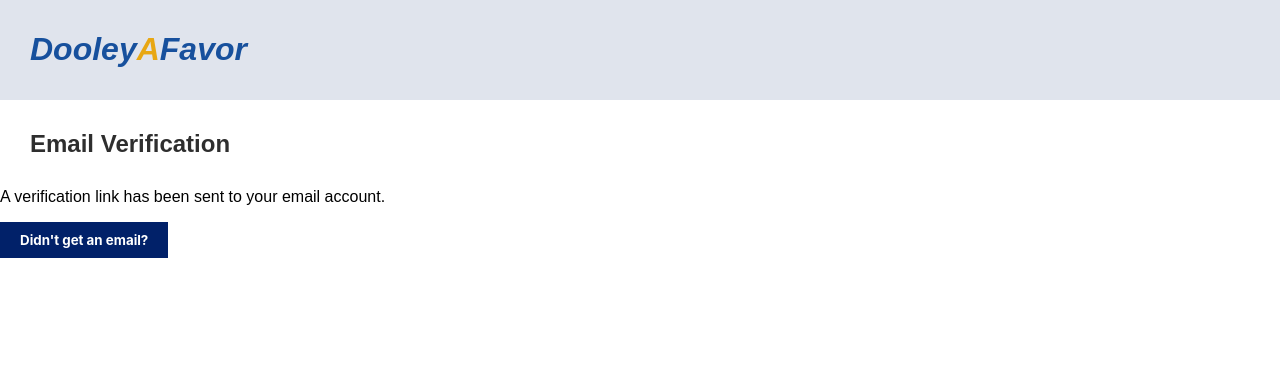
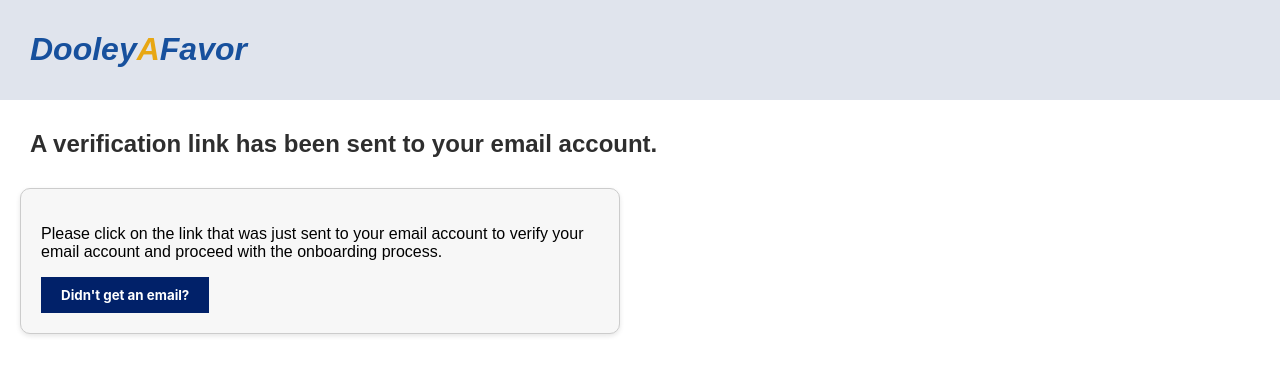
Before and after one commit to Jared-Watson1/CS370, a Flask app: template frontend/templates/emailVerification.html in a window 1280 px wide. Shown: the top 375 px of the page. Run offline with Flask 3, Linux system fonts and the light colour scheme; the template is opened without the code that fills it, so the values that code supplies are empty; some libraries are stand-ins or nearby versions.

Commit message:
styling
styling emailvrf

```diff
--- a/frontend/static/styles.css
+++ b/frontend/static/styles.css
@@ -235,6 +235,18 @@ form {
   font-size: 14px;
 }
 
+.email-verification {
+  text-align: left;
+  margin-left: 20px;
+  margin-top: 20px;
+  max-width: 600px;
+  background-color: #f7f7f7;
+  padding: 20px;
+  box-shadow: 0 2px 5px rgba(0, 0, 0, 0.1);
+  border: 1px solid #ccc;
+  border-radius: 10px;
+}
+
 label {
   display: block;
   margin-bottom: 5px;
--- a/frontend/templates/emailVerification.html
+++ b/frontend/templates/emailVerification.html
@@ -8,10 +8,12 @@
     <div class="header-container">
         <h1><span class="blue">Dooley</span><span class="yellow">A</span><span class="blue">Favor</span></h1>
     </div>
+    <h2>A verification link has been sent to your email account.</h2>
 
-    <div class="email_verification">
-        <h2>Email Verification</h2>
-        <p class="verification-message">A verification link has been sent to your email account.</p>
+    <div class="email-verification">
+
+        <p class="verification-message">Please click on the link that was just sent to your email
+            account to verify your email account and proceed with the onboarding process.</p>
         <button class="resend-button" onclick="resendEmail()">Didn't get an email?</button>
     </div>
 </body>
```
